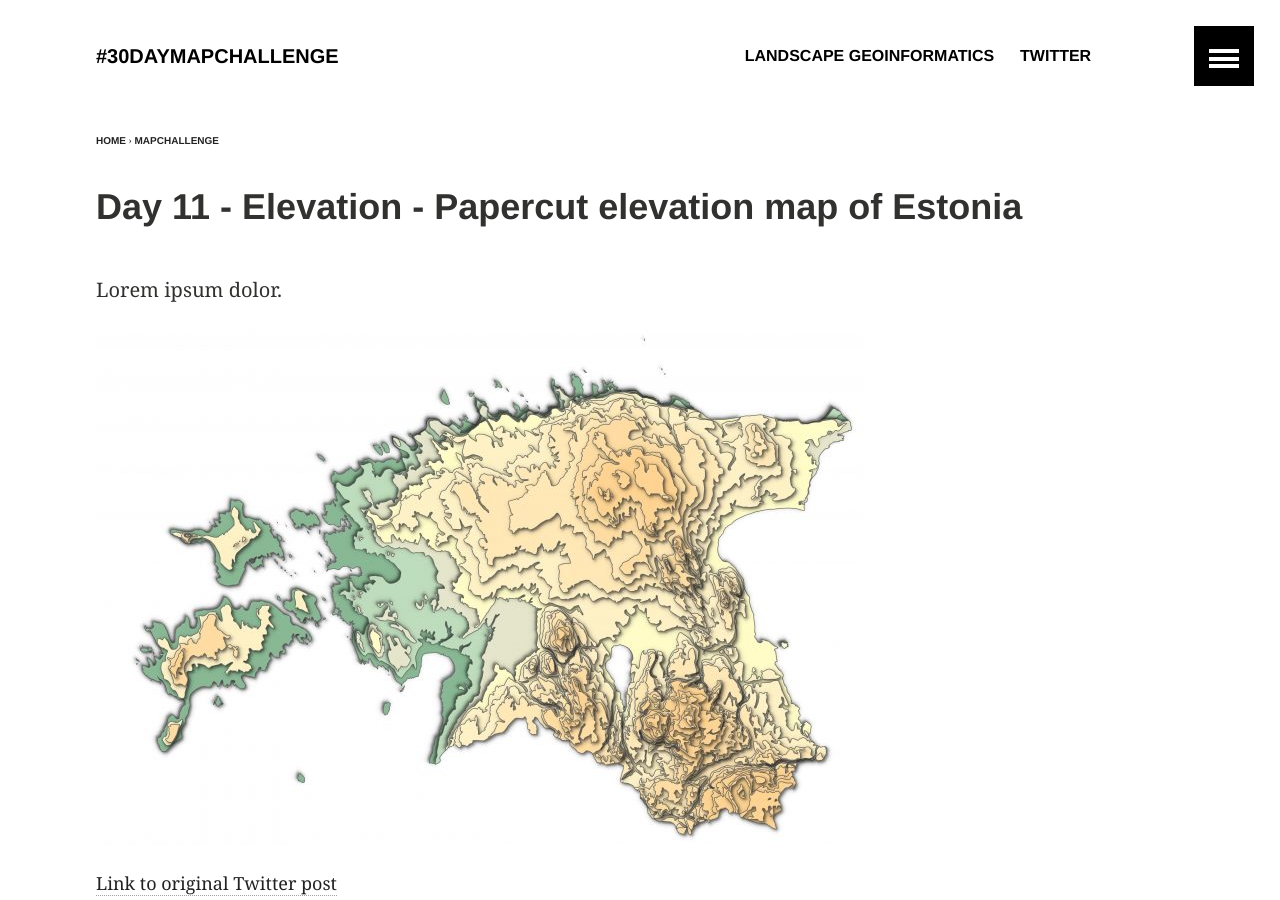
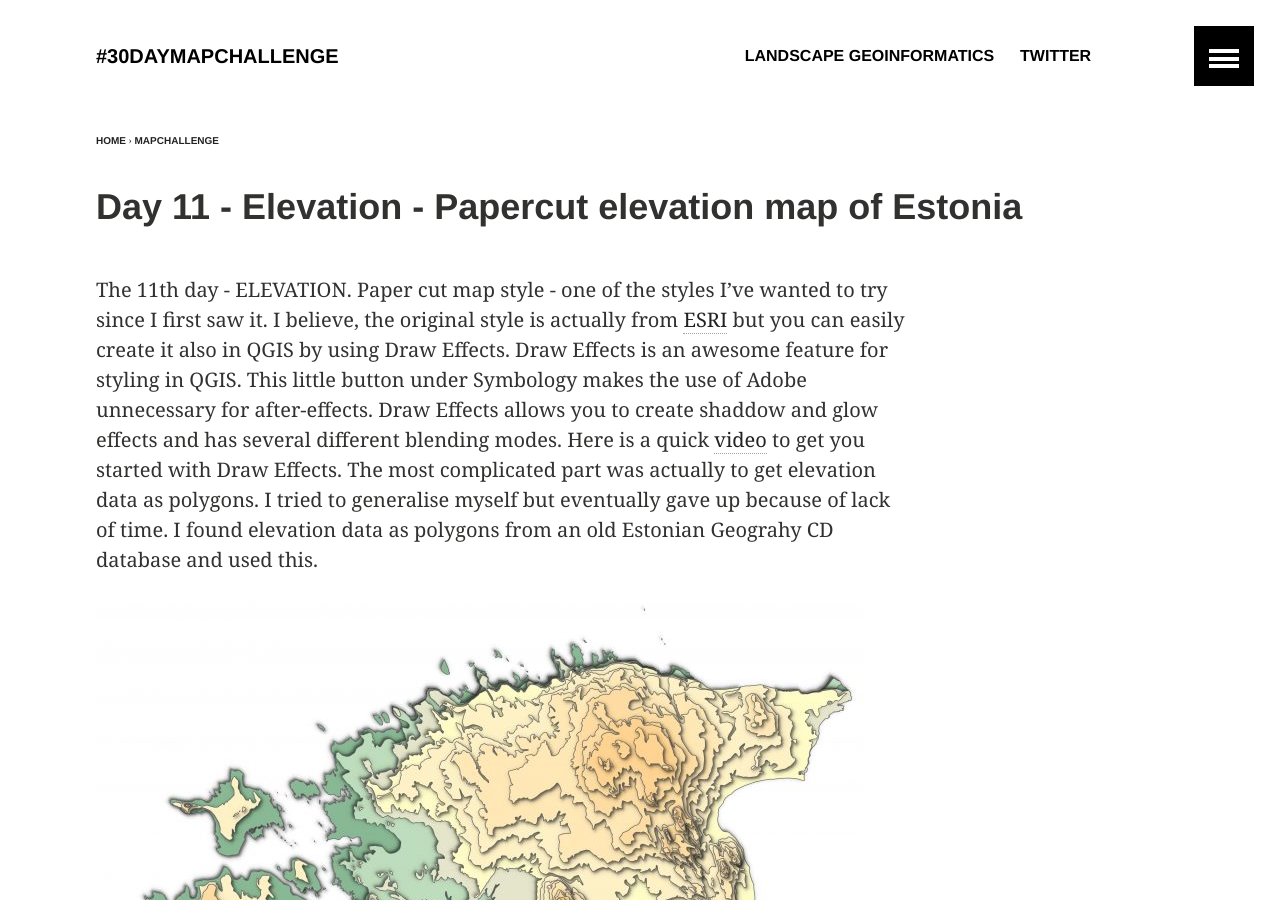
Before and after one commit to kevelyn1/30DayMapChallenge2019, a Jekyll site: the page built from _posts/mapchallenge/2019-11-11-day-11.md, in a window 1280 px wide and 900 px high. Built offline with Jekyll 4.4.1, drawn with Linux system fonts in a browser that asks for light colours.

Commit message:
Update 2019-11-11-day-11.md

```diff
--- a/_posts/mapchallenge/2019-11-11-day-11.md
+++ b/_posts/mapchallenge/2019-11-11-day-11.md
@@ -7,8 +7,8 @@ image:
   teaser: elevation.jpg
 ---
 
-Lorem ipsum dolor.
+The 11th day - ELEVATION. Paper cut map style - one of the styles I've wanted to try since I first saw it. I believe, the original style is actually from [ESRI](https://esri-styles.maps.arcgis.com/home/item.html?id=6c01b3d015ce40eca7846941d6313fe8) but you can easily create it also in QGIS by using Draw Effects. Draw Effects is an awesome feature for styling  in QGIS. This little button under Symbology makes the use of Adobe unnecessary for after-effects. Draw Effects allows you to create shaddow and glow effects and has several different blending modes. Here is a quick [video](https://www.youtube.com/watch?v=t2gAUlM5Lvc) to get you started with Draw Effects.  The most complicated part was actually to get elevation data as polygons. I tried to generalise myself but eventually gave up because of lack of time. I found elevation data as polygons from an old Estonian Geograhy CD database and used this.
 
 ![image of day 11 post](../../images/elevation.jpg)
 
-[Link to original Twitter post](https://twitter.com/evelynuuemaa/status/11)
+[Link to original Twitter post](https://twitter.com/evelynuuemaa/status/1193888748162953217)
```
